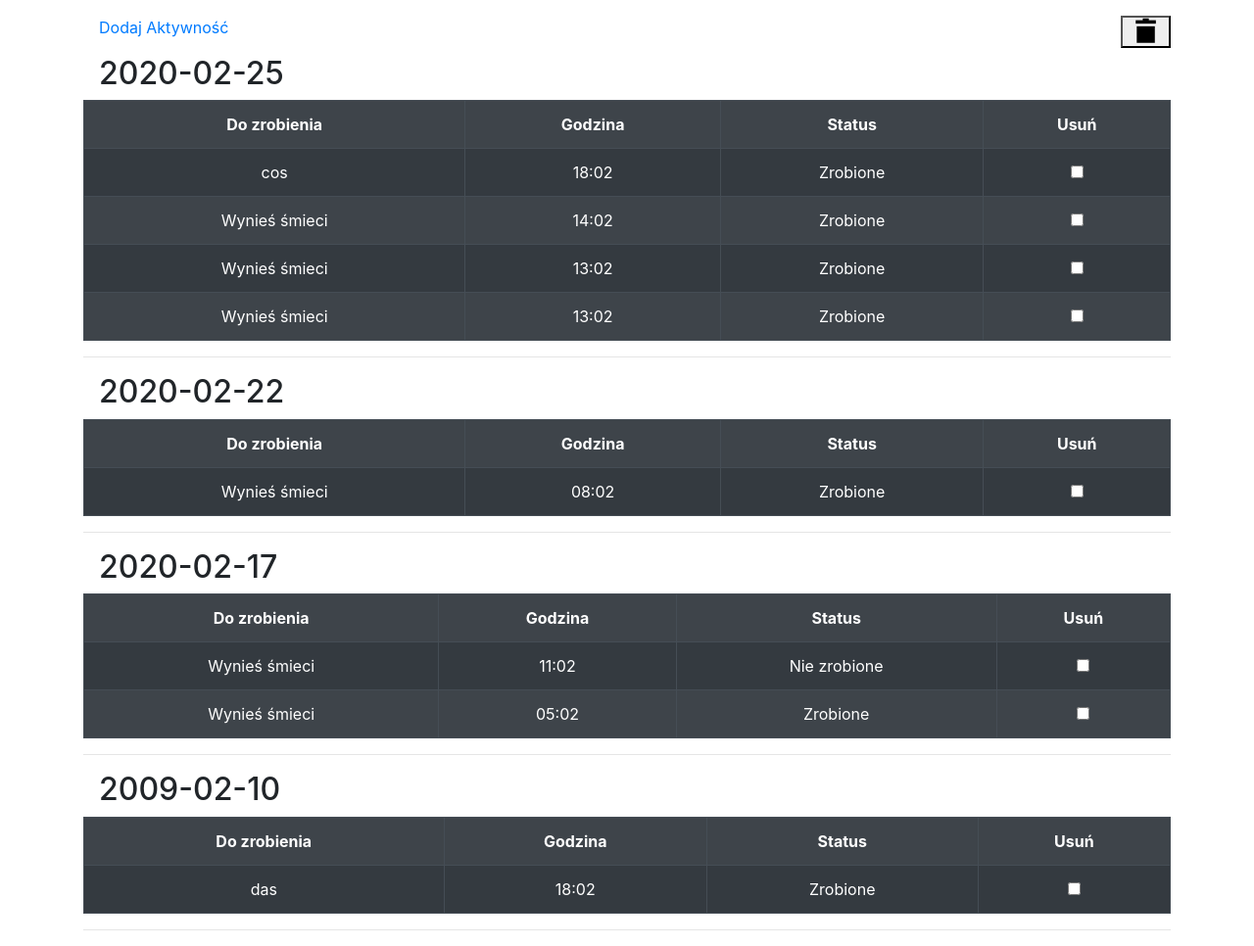
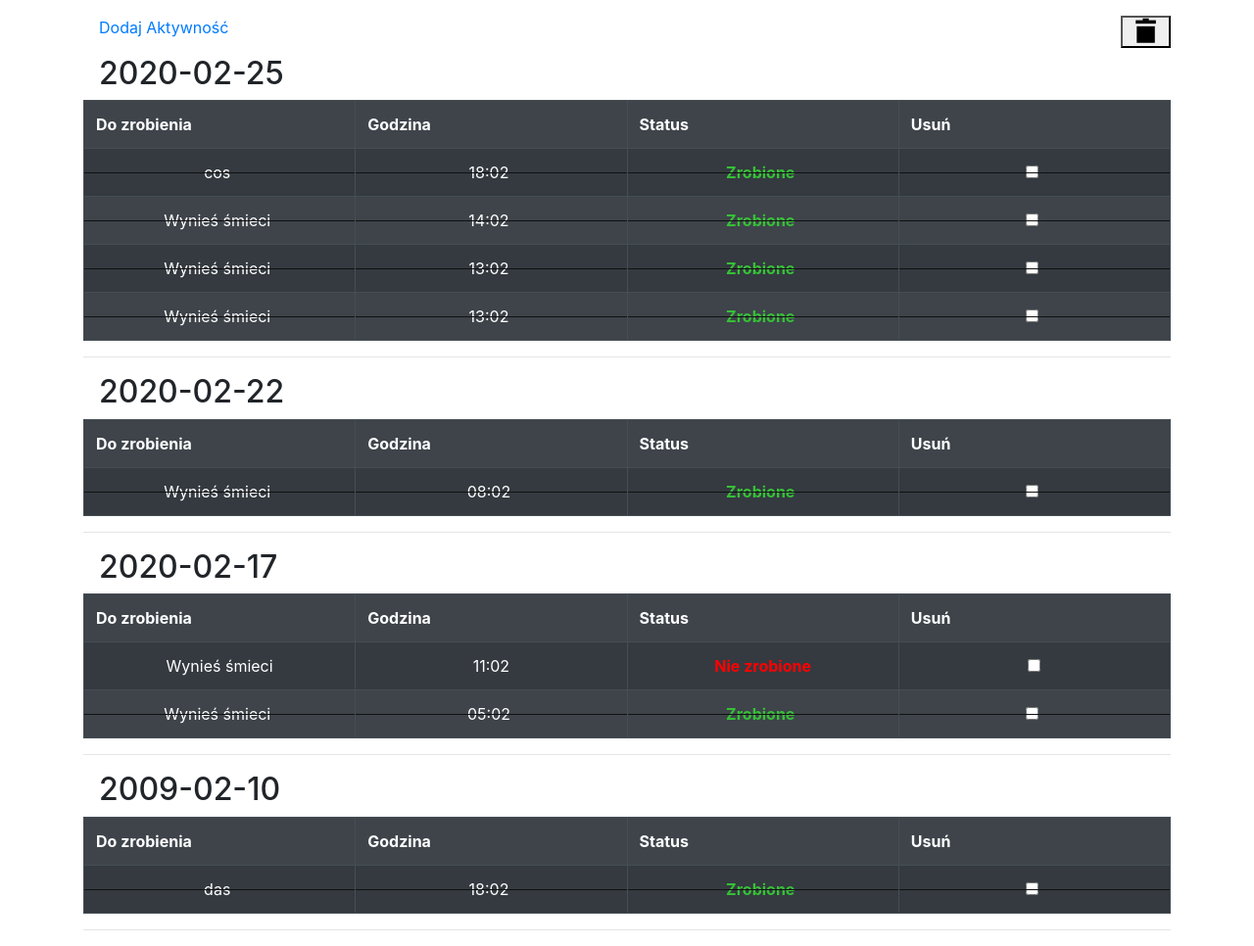
Before and after one commit to DamianBewicz/Django-ToDoApp, a Django app: page /activities/ in a window 1280 px wide. Shown: the part 185-1151 px from the top of the page at 98% size. Run offline with Django 3.2, Linux system fonts and the light colour scheme; a user stored in the database is signed in; data comes from the database, SQL or seed files in the repository; both versions use the stored data as it was after the commit; some libraries are stand-ins or nearby versions.

Commit message:
now user can change activity status by clicking on table cell, added some fancy colors and crossline, changed user permission func

```diff
--- a/activities/templates/activity.html
+++ b/activities/templates/activity.html
@@ -5,9 +5,11 @@
         <div class="mb-3 ml-3">
             <a href="{% url 'activity-add' %}">Dodaj Aktywność</a>
             <div class="float-right">
-                <button type="submit" style="position: right;">
-                    <i class="icon-trash"></i>
-                </button>
+                <a href="{% url 'activity-delete-many' %}">
+                    <button type="submit" style="position: right;">
+                        <i class="icon-trash"></i>
+                    </button>
+                </a>
             </div>
         </div>
         {% for activity_date, activities in grouped_activities %}
@@ -20,25 +22,31 @@
                 <th>Usuń</th>
             </tr>
             {% for activity in activities %}
+                {% if activity.is_done %}
+                <tr class="strikeout">
+                {% else %}
                 <tr>
+                {% endif %}
                     <td  onclick="window.location='{% url "activity-detail" activity.id %}';">
                         {{activity.activity}}
                     </td>
                     <td  onclick="window.location='{% url "activity-detail" activity.id %}';">
                         {{activity.to_do_date|date:'H:m'}}
                     </td>
-                    {%if activity.is_done%}
-                        <td  onclick="window.location='{% url "activity-detail" activity.id %}';">
-                            Zrobione
+                    {% if activity.is_done %}
+                        <td class="completed_activities"  onclick="window.location='{% url "activity-change" activity.id %}';">
+                               <b>Zrobione</b>
                         </td>
                     {% else %}
-                        <td  onclick="window.location='{% url "activity-detail" activity.id %}';">
-                            Nie zrobione
+                        <td class="uncompleted_activities"  onclick="window.location='{% url "activity-change" activity.id %}';">
+                           <b>Nie zrobione</b>
                         </td>
                     {% endif %}
                     <td>
-                        <input type="checkbox" name="{{ activity.id }}" value="{{ activity.id }}">
+                        <input type="checkbox" name="id" value="{{ activity.id }}">
                     </td>
+                    {% if activity.is_done %}
+                    {% endif %}
                 </tr>
             {% endfor %}
         </table>
--- a/activities/urls.py
+++ b/activities/urls.py
@@ -5,7 +5,8 @@ from .views import (
     ActivityCreateView,
     ActivityDetailView,
     ActivityDeleteView,
-    dupa,
+    DeleteManyActivieties,
+    ChangeStatusActivieties
 )
 
 urlpatterns = [
@@ -14,5 +15,6 @@ urlpatterns = [
     path('<int:pk>/', ActivityDetailView.as_view(), name='activity-detail'),
     path('<int:pk>/update/', ActivityUpdateView.as_view(), name='activity-update'),
     path('<int:pk>/delete/', ActivityDeleteView.as_view(), name='activity-delete'),
-    path('delete_many/', dupa, name='activity-delete-many'),
+    path('delete_many/', DeleteManyActivieties.as_view(), name='activity-delete-many'),
+    path('change/<int:pk>', ChangeStatusActivieties.as_view(), name='activity-change'),
 ]
--- a/activities/views.py
+++ b/activities/views.py
@@ -1,5 +1,9 @@
-from django.shortcuts import render
+from django.shortcuts import (
+    render,
+    redirect
+)
 from datetime import datetime
+from django.contrib.auth.models import User
 from django.views.generic import (
     ListView,
     DetailView,
@@ -8,8 +12,14 @@ from django.views.generic import (
     DeleteView
 )
 from .models import Activity
-from django.contrib.auth.mixins import LoginRequiredMixin, UserPassesTestMixin
-from .forms import ActivityForm, RawActivityForm
+from django.contrib.auth.mixins import (
+    LoginRequiredMixin,
+    UserPassesTestMixin
+)
+from .forms import (
+    ActivityForm,
+    RawActivityForm
+)
 from django.views import View
 
 
@@ -49,15 +59,11 @@ class ActivityCreateView(LoginRequiredMixin, CreateView):
     model = Activity
     template_name = 'activity_form.html'
     fields = ['activity', 'to_do_date', 'is_done']
+    success_url = '/activities'
 
     def form_valid(self, form):
         form.instance.user = self.request.user
         return super().form_valid(form)
-
-
-def dupa(request):
-    import pdb;pdb.set_trace()
-    print(request)
 
 
 class ActivityDeleteView(LoginRequiredMixin, UserPassesTestMixin, DeleteView):
@@ -88,20 +94,39 @@ class ActivityUpdateView(LoginRequiredMixin, UserPassesTestMixin, UpdateView):
         return False
 
 
-class CreateActivityView(LoginRequiredMixin, View):
-    login_url = '/login/'
-    form = RawActivityForm()
-
-    def get(self, request):
-        context = {
-            'form': self.form
-        }
-        return render(request, 'user_activities.html', context)
+class DeleteManyActivieties(LoginRequiredMixin, UserPassesTestMixin, View):
+    model = Activity
 
     def post(self, request):
-        if form.is_valid():
-            form.save()
-        context = {
-            'form': self.form
-        }
-        return render(request, 'user_activities.html', context)
+        list_ids = request.POST.getlist('id')
+        for object_id in list_ids:
+            Activity.objects.get(id=object_id).delete()
+        return redirect('activity')
+
+    def test_func(self):
+        for pk in self.request.POST.getlist('id'):
+            if self.request.user != Activity.objects.get(id=pk).user:
+                return False
+        return True
+
+
+class ChangeStatusActivieties(LoginRequiredMixin, UserPassesTestMixin, View):
+    model = Activity
+
+    def get(self, request, pk):
+        activity = Activity.objects.get(id=pk)
+        if activity.is_done:
+            activity.is_done = False
+        else:
+            activity.is_done = True
+        activity.save()
+        return redirect('activity')
+
+
+    def test_func(self):
+        path = self.request.get_full_path()
+        print(path)
+        pk = path.split('/')[-1]
+        if self.request.user == Activity.objects.get(id=pk).user:
+            return True
+        return False
--- a/users/static/users/style.css
+++ b/users/static/users/style.css
@@ -37,3 +37,48 @@ tr
 {
     text-align: right;
 }
+
+.completed_activities
+{
+ color: rgb(55, 192, 55);
+}
+
+.uncompleted_activities
+{
+    color: red;
+}
+
+table
+{
+    border-collapse: collapse; empty-cells: show;
+}
+
+td
+{
+     position: relative;
+}
+
+tr.strikeout td:before {
+  content: " ";
+  position: absolute;
+  top: 50%;
+  left: 0;
+  border-bottom: 1px solid #111;
+  width: 100%;
+}
+
+tr.strikeout td:after {
+  content: "\00B7";
+  font-size: 1px;
+}
+
+/* Extra styling */
+td
+{
+     width: 100px;
+}
+
+th
+{
+    text-align: left;
+}
```
Also changed, not shown: activities/models.py (line endings or trailing spaces), db.sqlite3.
